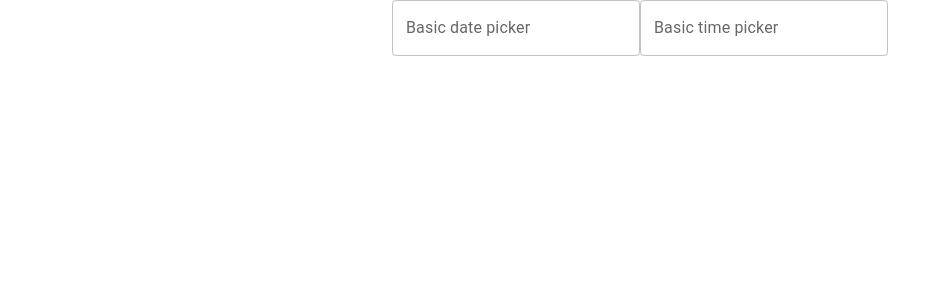
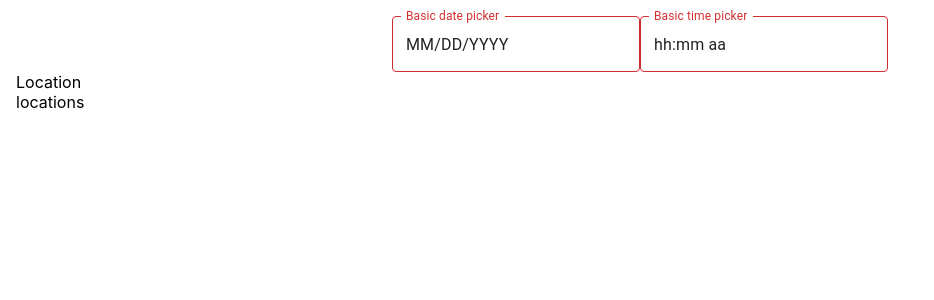
Before and after one commit to ChawinTan/weather_traffic, a React (Create React App) app in the folder weather-app/: page / in a window 1280 px wide. Shown: the top 300 px of the page, without its empty margins (0-934 px from the left). Built offline with nearby package versions, Linux system fonts and the light colour scheme; no server answers.

Commit message:
connect front end to backend and set up location component

```diff
--- a/weather-app/src/App.css
+++ b/weather-app/src/App.css
@@ -1,3 +1,6 @@
+.App {
+    padding: 1rem;
+}
 .picker-wrapper {
     display: flex;
     justify-content: center;
--- a/weather-app/src/App.tsx
+++ b/weather-app/src/App.tsx
@@ -1,15 +1,26 @@
 import React from 'react';
 import Date from './datetimepickers/date'
 import Time from './datetimepickers/time';
+import Locations from './locations';
 
 import './App.css';
 
 function App() {
+  const [date, setDate] = React.useState<string | null>('')
+  const [time, setTime] = React.useState<string | null>('')
+  const [location, setLocation] = React.useState<Array<string>>([]);
+  const [traffic, setTraffic] = React.useState<Array<string>>([]);
+
   return (
       <div className="App">
           <div className="picker-wrapper">
-            <Date />
-            <Time />
+            <Date value={date} setDate={setDate} />
+            <Time value={time} setTime={setTime} />
+        </div>
+
+        <div>
+          Location
+          <Locations location={location} setLocation={setLocation} traffic={traffic} setTraffic={setTraffic} />
         </div>
     </div>
   );
--- a/weather-app/src/datetimepickers/date.tsx
+++ b/weather-app/src/datetimepickers/date.tsx
@@ -1,13 +1,20 @@
-import React from 'react';
+import React, { Dispatch, SetStateAction } from 'react';
 import { AdapterDayjs } from '@mui/x-date-pickers/AdapterDayjs';
 import { LocalizationProvider } from '@mui/x-date-pickers/LocalizationProvider';
 import { DatePicker } from '@mui/x-date-pickers/DatePicker';
+import { DateTimeProps } from './service';
+import dayjs from 'dayjs';
 
-function Date() {
+interface DateProps extends DateTimeProps {
+    setDate: Dispatch<SetStateAction<string | null>>;
+}
+
+function Date(props: DateProps) {
+    const {value, setDate} = props
     return (
         <div className="date-picker">
             <LocalizationProvider dateAdapter={AdapterDayjs}>
-                <DatePicker label="Basic date picker" />
+                <DatePicker label="Basic date picker" value={value} onChange={(val) => setDate(dayjs(val).format('YYYY-MM-DD'))} />
             </LocalizationProvider>
         </div>
     );
--- /dev/null
+++ b/weather-app/src/datetimepickers/service.ts
@@ -0,0 +1,3 @@
+export interface DateTimeProps {
+  value: string | null;
+}
--- a/weather-app/src/datetimepickers/time.tsx
+++ b/weather-app/src/datetimepickers/time.tsx
@@ -1,13 +1,21 @@
-import React from 'react';
+import React, { Dispatch, SetStateAction }  from 'react';
 import { AdapterDayjs } from '@mui/x-date-pickers/AdapterDayjs';
 import { LocalizationProvider } from '@mui/x-date-pickers/LocalizationProvider';
 import { TimePicker } from '@mui/x-date-pickers/TimePicker';
+import { DateTimeProps } from './service';
+import dayjs from 'dayjs';
 
-function Time() {
+interface TimeProps extends DateTimeProps {
+    setTime: Dispatch<SetStateAction<string | null>>;
+}
+
+function Time(props: TimeProps) {
+    const {value, setTime} = props
+
     return (
         <div className="time-picker">
             <LocalizationProvider dateAdapter={AdapterDayjs}>
-                <TimePicker label="Basic time picker" />
+                <TimePicker label="Basic time picker" value={value} onChange={(val) => setTime(dayjs(val).format('HH:mm:ss'))} />
             </LocalizationProvider>
         </div>
     );
--- /dev/null
+++ b/weather-app/src/locations/index.tsx
@@ -0,0 +1,37 @@
+import React, { Dispatch, SetStateAction } from 'react';
+interface LocationProps {
+  location: Array<string>;
+  traffic: Array<any>;
+  setLocation: Dispatch<SetStateAction<Array<string>>>;
+  setTraffic: Dispatch<SetStateAction< Array<any>>>;
+}
+
+const getLocations = async (trafficData: any, locationList:any, setLocation: any) => {
+  for (let i=0; i < trafficData.length; i++) {
+    const response = await fetch('http://localhost:3001/location')
+    const json = await response.text()
+    locationList.push(json)
+  }
+  setLocation(locationList)
+}
+
+function Locations(props: LocationProps) {
+  const {setLocation, setTraffic} = props;
+  const locationList: any = [];
+  React.useEffect(() => {
+    fetch('http://localhost:3001/traffic')
+    .then(res => res.json())
+    .then((json: any) => {
+      setTraffic(json)
+      return getLocations(json, locationList, setLocation)
+    })
+  }, [])
+
+  return (
+    <div>
+      locations
+    </div>
+  );
+}
+
+export default Locations;
```
Also changed, not shown: 2 other files (tests, documents, lock files or other folders).
